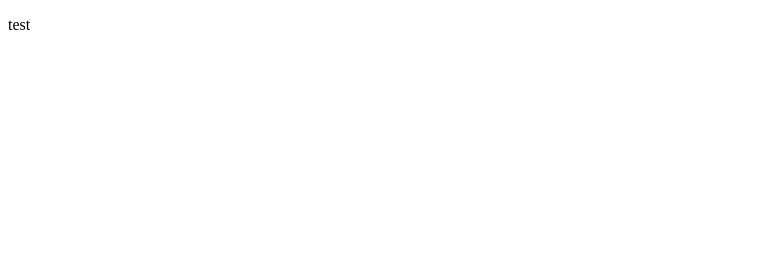
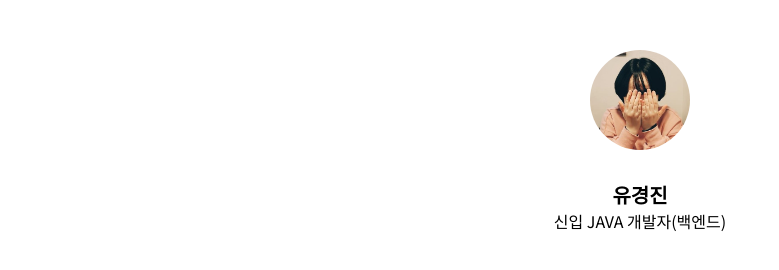
Before and after one commit to yoogj0513/jinpage.github.io, a plain HTML site: page index.html in a window 1280 px wide. Shown: the whole page, without its empty margins (0-779 px from the left). Drawn offline with Linux system fonts and the light colour scheme.

Commit message:
header 작성

```diff
--- /dev/null
+++ b/css/style.css
@@ -0,0 +1,67 @@
+@charset "UTF-8";
+
+/* 폰트 */
+@import url('https://fonts.googleapis.com/css2?family=Noto+Sans+KR:wght@100;300;400;500;700;900&display=swap');
+
+/* 공통 */
+* {
+	font-family: 'Noto Sans KR', sans-serif;
+	margin: 0;
+	padding: 0;
+}
+
+a {
+	text-decoration: none;
+	color: #000;
+}
+
+
+.container {
+	width: 1024px;
+	min-width: 320px;
+	margin: 0 auto;
+
+}
+
+
+/* header */
+header {
+
+}
+
+header div.profileImg {
+	overflow: hidden;
+	width: 100px;
+	height: 100px;
+	border-radius: 50px;
+	position: relative;
+	margin: 50px auto;
+	margin-bottom: 30px;
+}
+
+header div.profileImg img {
+	width: 110%;
+	position: absolute;
+	left: 50%;
+	top: 50%;
+	transform: translate(-50%, -50%);
+}
+
+header div.profileInfo {
+	text-align: center;
+}
+
+header div.profileInfo p:nth-of-type(1) {
+	font-weight: 700;
+	font-size: 20px;
+}
+
+
+/* 반응형 */
+@media screen and (max-width: 768px) {
+	.container {
+		width: 100%;
+		min-width: 320px;
+	}
+
+}
--- a/index.html
+++ b/index.html
@@ -2,9 +2,34 @@
 <html>
 <head>
 <meta charset="UTF-8">
-<title>Insert title here</title>
+<meta name="viewport" content="width=device-width, initial-scale=1">
+<title>JinPortfolio</title>
+<link rel="stylesheet" href="css/style.css" />
 </head>
 <body>
-	<p>test</p>
+	<div class="container">
+		<header>
+			<div class="profileImg">
+				<img src="images/img1.jpg" alt="프로필사진" />
+			</div>
+			<div class="profileInfo">
+				<p>유경진</p>
+				<p>신입 JAVA 개발자(백엔드)</p>
+			</div>
+		</header>
+
+		<nav>
+
+		</nav>
+
+		<section>
+
+		</section>
+
+
+		<footer>
+
+		</footer>
+	</div>
 </body>
 </html>
```
Also changed, not shown: images/img1.jpg (added).
